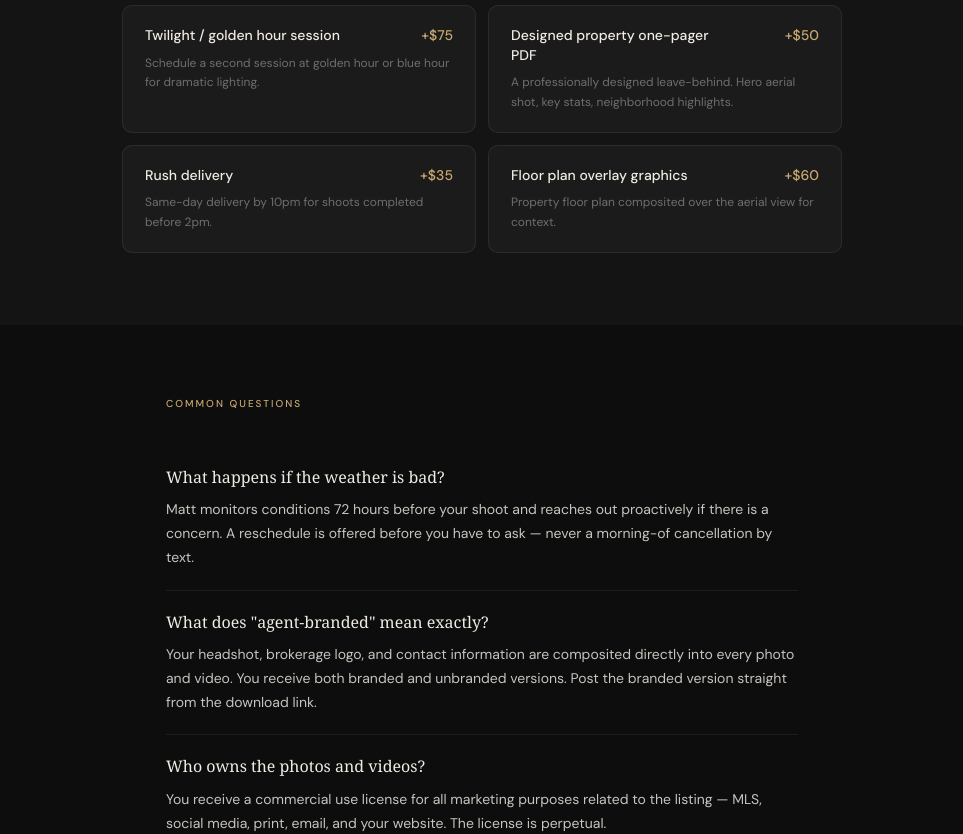
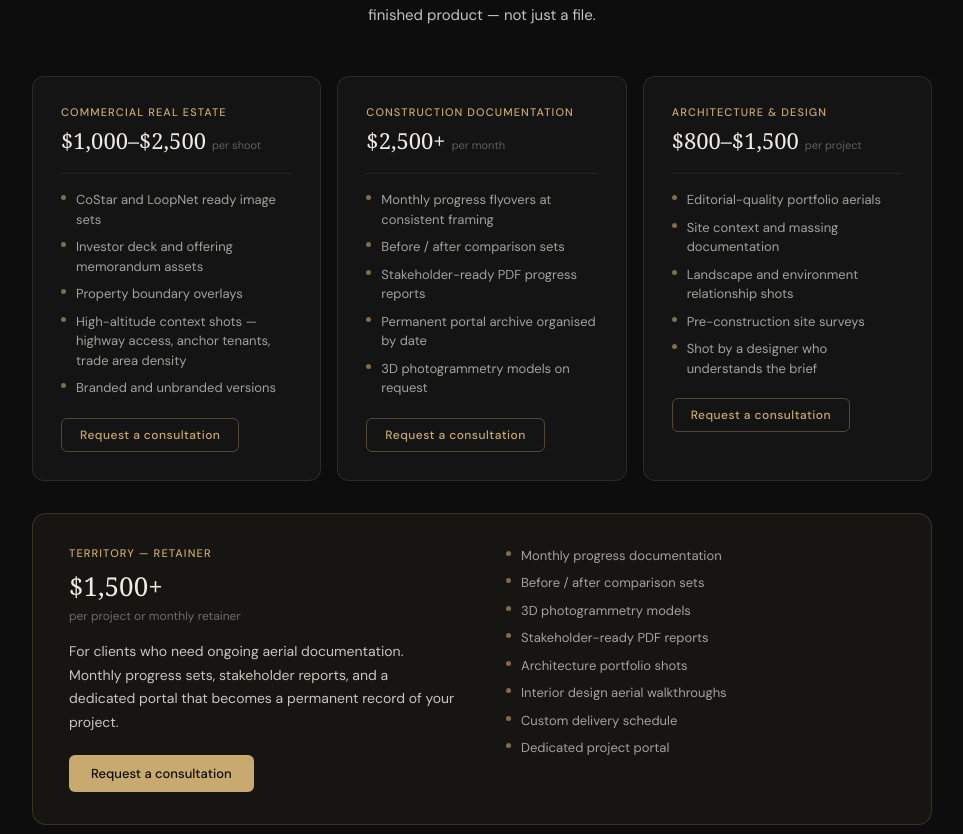
Before and after one commit to Radichio/flying-squirrel, a React (Vite) app: page /packages in a window 1280 px wide. Shown: the part 1925-2759 px from the top of the page, without its empty margins (158-1121 px from the left). Built offline with nearby package versions, Linux system fonts and the light colour scheme; a web font is replaced by a local one.

Commit message:
Tighten hero, commercial packages on Packages page, booking dropdown

```diff
--- a/src/pages/Booking.jsx
+++ b/src/pages/Booking.jsx
@@ -200,10 +200,17 @@ export default function Booking() {
                   <label style={{ fontSize: '11px', color: 'rgba(240,236,228,0.4)', letterSpacing: '0.08em', display: 'block', marginBottom: '6px' }}>PACKAGE</label>
                   <select value={form.pkg} onChange={e => setForm(p => ({ ...p, pkg: e.target.value }))}
                     style={{ ...inputStyle('pkg'), cursor: 'pointer' }}>
-                    <option value="Scout">Scout — $249</option>
-                    <option value="Soar">Soar — $449</option>
-                    <option value="Nest Builder">Nest Builder — $699</option>
-                    <option value="Territory">Territory — Contact for pricing</option>
+                    <optgroup label="Residential">
+                      <option value="Scout">Scout — $249</option>
+                      <option value="Soar">Soar — $449</option>
+                      <option value="Nest Builder">Nest Builder — $699</option>
+                    </optgroup>
+                    <optgroup label="Commercial">
+                      <option value="Commercial Real Estate">Commercial Real Estate — from $1,000</option>
+                      <option value="Construction Documentation">Construction Documentation — from $2,500/mo</option>
+                      <option value="Architecture & Design">Architecture & Design — from $800</option>
+                      <option value="Territory Retainer">Territory Retainer — from $1,500</option>
+                    </optgroup>
                   </select>
                 </div>
               </div>
--- a/src/pages/Home.jsx
+++ b/src/pages/Home.jsx
@@ -259,13 +259,13 @@ export default function Home() {
       {/* Hero */}
       <main style={{ flex: 1, display: 'flex', flexDirection: 'column', alignItems: 'center', justifyContent: 'center', padding: '80px 24px 60px', textAlign: 'center', position: 'relative', minHeight: '85vh' }}>
         <HeroBackground />
-        <div style={{ position: 'relative', zIndex: 2, background: 'rgba(13,13,13,0.45)', backdropFilter: 'blur(2px)', borderRadius: '16px', padding: '40px 48px', maxWidth: '640px', margin: '0 auto' }}>
+        <div style={{ position: 'relative', zIndex: 2, background: 'rgba(13,13,13,0.5)', backdropFilter: 'blur(3px)', borderRadius: '12px', padding: '28px 36px', maxWidth: '520px', margin: '0 auto' }}>
           <p style={{ fontSize: '10px', fontWeight: 500, color: 'var(--gilt)', letterSpacing: '0.22em', marginBottom: '22px' }}>AERIAL · DESIGN · DELIVERY</p>
-          <h1 style={{ fontSize: 'clamp(36px, 5vw, 58px)', lineHeight: 1.1, color: 'var(--linen)', marginBottom: '20px' }}>
+          <h1 style={{ fontSize: 'clamp(28px, 3.5vw, 42px)', lineHeight: 1.15, color: 'var(--linen)', marginBottom: '16px' }}>
             Aerial media for real estate,<br />development{' '}
             <em style={{ color: 'var(--gilt)', fontStyle: 'italic' }}>&amp; architecture.</em>
           </h1>
-          <p style={{ fontSize: '18px', fontWeight: 300, color: 'var(--linen-dim)', lineHeight: 1.7, maxWidth: '480px', marginBottom: '36px' }}>
+          <p style={{ fontSize: '15px', fontWeight: 300, color: 'var(--linen-dim)', lineHeight: 1.65, maxWidth: '420px', marginBottom: '28px' }}>
             Cinematic photography and video for agents, brokers, developers, and designers — branded, formatted, and delivered in 24 hours. Serving Lynchburg, VA and surrounding areas.
           </p>
           <div style={{ display: 'flex', gap: '20px', flexWrap: 'wrap', justifyContent: 'center', marginBottom: '40px' }}>
--- a/src/pages/Packages.jsx
+++ b/src/pages/Packages.jsx
@@ -186,6 +186,76 @@ export default function Packages() {
         </div>
       </section>
 
+
+      {/* COMMERCIAL SERVICES */}
+      <section style={{ padding: '72px 24px', background: 'var(--midnight)' }}>
+        <div style={{ maxWidth: '900px', margin: '0 auto' }}>
+          <p style={{ fontSize: '10px', fontWeight: 500, color: 'var(--gilt)', letterSpacing: '0.2em', marginBottom: '12px', textAlign: 'center' }}>COMMERCIAL SERVICES</p>
+          <h2 style={{ fontSize: 'clamp(26px, 3vw, 36px)', color: 'var(--linen)', marginBottom: '12px', textAlign: 'center', lineHeight: 1.2 }}>Beyond the listing photo.</h2>
+          <p style={{ fontSize: '15px', color: 'var(--linen-dim)', maxWidth: '500px', margin: '0 auto 48px', textAlign: 'center', lineHeight: 1.7 }}>
+            For commercial brokers, developers, and architecture firms who need a finished product — not just a file.
+          </p>
+          <div style={{ display: 'grid', gridTemplateColumns: 'repeat(auto-fit, minmax(240px, 1fr))', gap: '16px', marginBottom: '32px' }}>
+            {[
+              {
+                label: 'Commercial real estate',
+                price: '$1,000–$2,500',
+                period: 'per shoot',
+                items: ['CoStar and LoopNet ready image sets', 'Investor deck and offering memorandum assets', 'Property boundary overlays', 'High-altitude context shots — highway access, anchor tenants, trade area density', 'Branded and unbranded versions'],
+              },
+              {
+                label: 'Construction documentation',
+                price: '$2,500+',
+                period: 'per month',
+                items: ['Monthly progress flyovers at consistent framing', 'Before / after comparison sets', 'Stakeholder-ready PDF progress reports', 'Permanent portal archive organised by date', '3D photogrammetry models on request'],
+              },
+              {
+                label: 'Architecture & design',
+                price: '$800–$1,500',
+                period: 'per project',
+                items: ['Editorial-quality portfolio aerials', 'Site context and massing documentation', 'Landscape and environment relationship shots', 'Pre-construction site surveys', 'Shot by a designer who understands the brief'],
+              },
+            ].map((svc, i) => (
+              <div key={i} style={{ background: 'rgba(255,255,255,0.03)', border: '0.5px solid rgba(240,236,228,0.1)', borderRadius: '12px', padding: '28px' }}>
+                <p style={{ fontSize: '11px', fontWeight: 500, color: 'var(--gilt)', letterSpacing: '0.1em', marginBottom: '6px' }}>{svc.label.toUpperCase()}</p>
+                <div style={{ display: 'flex', alignItems: 'baseline', gap: '6px', marginBottom: '18px' }}>
+                  <p style={{ fontFamily: 'Georgia, serif', fontSize: '22px', color: 'var(--linen)', margin: 0 }}>{svc.price}</p>
+                  <p style={{ fontSize: '11px', color: 'rgba(240,236,228,0.35)', margin: 0 }}>{svc.period}</p>
+                </div>
+                <div style={{ borderTop: '0.5px solid rgba(240,236,228,0.08)', paddingTop: '16px', display: 'flex', flexDirection: 'column', gap: '8px' }}>
+                  {svc.items.map((item, j) => (
+                    <div key={j} style={{ display: 'flex', gap: '10px', alignItems: 'flex-start' }}>
+                      <div style={{ width: '5px', height: '5px', borderRadius: '50%', background: 'var(--gilt)', opacity: 0.6, flexShrink: 0, marginTop: '5px' }} />
+                      <span style={{ fontSize: '13px', color: 'rgba(240,236,228,0.65)', lineHeight: 1.5 }}>{item}</span>
+                    </div>
+                  ))}
+                </div>
+                <a href="/booking" style={{ display: 'inline-block', marginTop: '20px', fontSize: '12px', fontWeight: 500, color: 'var(--gilt)', border: '0.5px solid rgba(200,169,110,0.35)', borderRadius: '6px', padding: '8px 18px', textDecoration: 'none', letterSpacing: '0.04em' }}>Request a consultation</a>
+              </div>
+            ))}
+          </div>
+          {/* Territory */}
+          <div style={{ background: 'rgba(200,169,110,0.05)', border: '0.5px solid rgba(200,169,110,0.2)', borderRadius: '14px', padding: '32px 36px', display: 'flex', gap: '48px', alignItems: 'flex-start', flexWrap: 'wrap' }}>
+            <div style={{ flex: 1, minWidth: '220px' }}>
+              <p style={{ fontSize: '11px', fontWeight: 500, color: 'var(--gilt)', letterSpacing: '0.1em', marginBottom: '8px' }}>TERRITORY — RETAINER</p>
+              <p style={{ fontFamily: 'Georgia, serif', fontSize: '26px', color: 'var(--linen)', marginBottom: '4px' }}>$1,500+</p>
+              <p style={{ fontSize: '12px', color: 'rgba(240,236,228,0.4)', marginBottom: '16px' }}>per project or monthly retainer</p>
+              <p style={{ fontSize: '14px', color: 'var(--linen-dim)', lineHeight: 1.7, marginBottom: '20px' }}>
+                For clients who need ongoing aerial documentation. Monthly progress sets, stakeholder reports, and a dedicated portal that becomes a permanent record of your project.
+              </p>
+              <a href="/booking" style={{ display: 'inline-block', background: 'var(--gilt)', color: 'var(--midnight)', borderRadius: '6px', padding: '10px 22px', fontSize: '13px', fontWeight: 500, textDecoration: 'none' }}>Request a consultation</a>
+            </div>
+            <div style={{ flex: 1, minWidth: '200px', display: 'flex', flexDirection: 'column', gap: '8px' }}>
+              {['Monthly progress documentation', 'Before / after comparison sets', '3D photogrammetry models', 'Stakeholder-ready PDF reports', 'Architecture portfolio shots', 'Interior design aerial walkthroughs', 'Custom delivery schedule', 'Dedicated project portal'].map((item, i) => (
+                <div key={i} style={{ display: 'flex', gap: '10px', alignItems: 'flex-start' }}>
+                  <div style={{ width: '5px', height: '5px', borderRadius: '50%', background: 'var(--gilt)', opacity: 0.6, flexShrink: 0, marginTop: '5px' }} />
+                  <span style={{ fontSize: '13px', color: 'rgba(240,236,228,0.65)', lineHeight: 1.5 }}>{item}</span>
+                </div>
+              ))}
+            </div>
+          </div>
+        </div>
+      </section>
       {/* Add-ons */}
       <section style={{ padding: '72px 24px', background: 'var(--charcoal)' }}>
         <div style={{ maxWidth: '720px', margin: '0 auto' }}>
```
